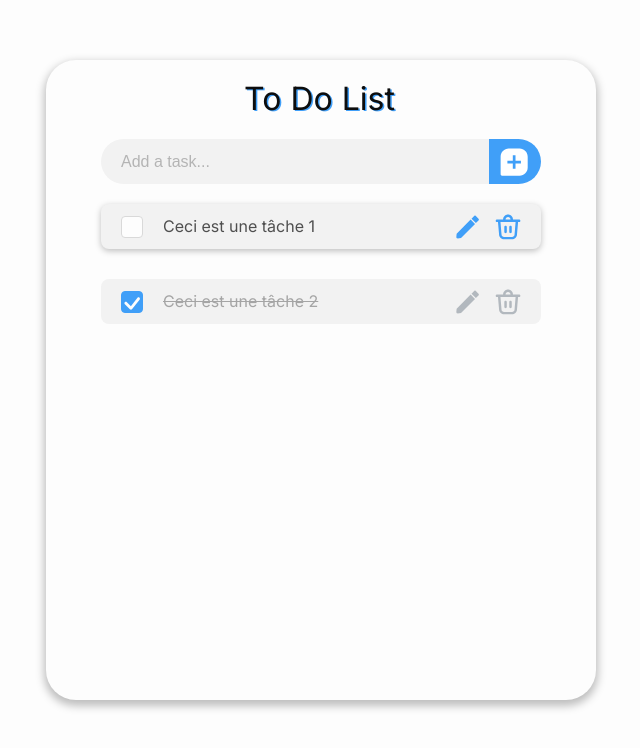
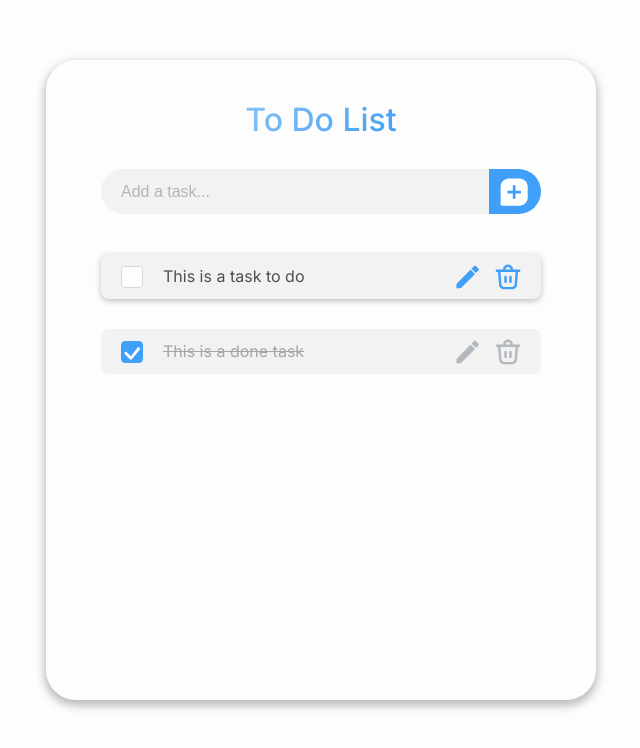
Before and after one commit to Elib27/To-Do-List-React, a React (Create React App) app: page / in a window 1280 px wide. Shown: the top 748 px of the page, without its empty margins (319-959 px from the left). Built offline with nearby package versions, Linux system fonts and the light colour scheme; the HTML template or start-up script is replaced by a standard one.

Commit message:
add delete task feature

```diff
--- a/src/components/CreateTaskBar/index.jsx
+++ b/src/components/CreateTaskBar/index.jsx
@@ -4,6 +4,7 @@ import addLogo from '../../assets/add.svg'
 
 const Container = styled.div`
     display: flex;
+    margin-bottom: 20px;
     height: 45px;
     border-radius: 23px;
     width: 80%;
--- a/src/components/Task/index.jsx
+++ b/src/components/Task/index.jsx
@@ -101,7 +101,7 @@ const CheckedBox = styled.img`
 `
 
 
-function Task({ checked, taskText, id, toogleCheck}) {
+function Task({ checked, taskText, id, toogleCheck, deleteTask}) {
 
     return(
         <TaskContainer checked={checked}>
@@ -114,7 +114,7 @@ function Task({ checked, taskText, id, toogleCheck}) {
             <TaskContent checked={checked}>{ taskText }</TaskContent>
             <ButtonsWrapper>
                 <EditButton src={editLogo} checked={checked}/>
-                <TrashButton src={trashLogo} checked={checked}/>
+                <TrashButton src={trashLogo} checked={checked} onClick={() => deleteTask(id)}/>
             </ButtonsWrapper>
         </TaskContainer>
     )
--- a/src/components/ToDoList/index.jsx
+++ b/src/components/ToDoList/index.jsx
@@ -22,18 +22,13 @@ const Header = styled.div`
 
 const Title = styled.div`
     font-size: 2rem;
-    font-weight: 400;
-    margin: 20px 0;
+    font-weight: 500;
+    margin: 40px 0 30px 0;
     position: relative;
-    color: ${colors.primary};
-    &::after{
-        content: 'To Do List';
-        width: 100%;
-        position: absolute;
-        top: -1.5px;
-        left : -1.5px;
-        color: #0d0d0d;
-    }
+    background: -webkit-linear-gradient(140deg, #409FF8, #8AC2F4);
+    background-clip: text;
+    -webkit-background-clip: text;
+    color: transparent;
 `
 
 const TaskList = styled.div`
@@ -44,30 +39,36 @@ const TaskList = styled.div`
     margin: 20px 0 60px 0;
 `
 
-function ToDoList(){
+function ToDoList() {
 
     const [taskList, setTaskList] = useState({
-        1: {content: "Ceci est une tâche 1", checked: false},
-        2: {content: "Ceci est une tâche 2", checked: true}
+        1: { content: "This is a task to do", checked: false },
+        2: { content: "This is a done task", checked: true }
     })
 
     const [taskCounter, setTaskCounter] = useState(3)
     const [newTaskText, setNewTaskText] = useState('')
 
-    function toogleCheck(id){
-       const newCheck = !(taskList[id]['checked'])
-        setTaskList({...taskList, [id]: {...taskList[id], checked : newCheck}})
+    function toogleCheck(id) {
+        const newCheck = !(taskList[id]['checked'])
+        setTaskList({ ...taskList, [id]: { ...taskList[id], checked: newCheck } })
     }
 
-    function createNewTask(taskContent){
-        setTaskList({...taskList, [taskCounter]: {content: taskContent, checked:false}})
+    function createNewTask(taskContent) {
+        setTaskList({ ...taskList, [taskCounter]: { content: taskContent, checked: false } })
         setNewTaskText('')
         setTaskCounter(taskCounter + 1)
     }
 
+    function deleteTask(taskId) {
+        const newTakList = {...taskList}
+        delete newTakList[taskId]
+        setTaskList(newTakList)
+    }
+
     useEffect(() => console.log(taskList), [taskList])
 
-    return(
+    return (
         <ToDoListContainer>
             <Header>
                 <Title>To Do List</Title>
@@ -85,6 +86,7 @@ function ToDoList(){
                             taskText={taskList[task]['content']}
                             id={task}
                             toogleCheck={toogleCheck}
+                            deleteTask={deleteTask}
                         />
                     )
                 })}
```
Also changed, not shown: src/reportWebVitals.js (deleted, +0 -13 lines), src/setupTests.js (deleted, +0 -5 lines).
